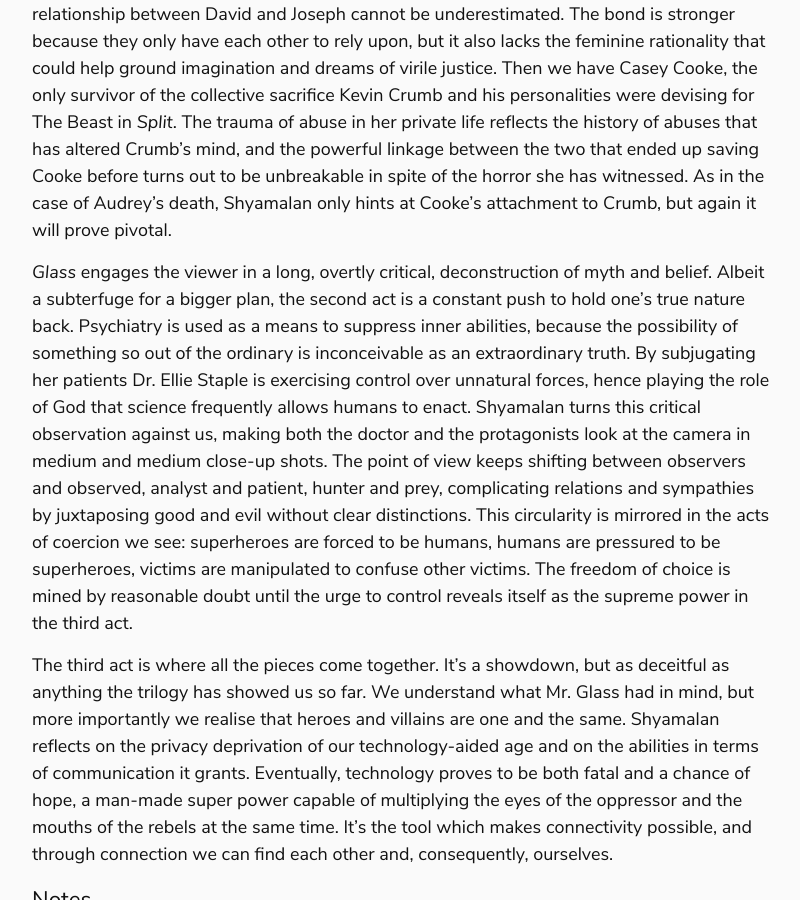
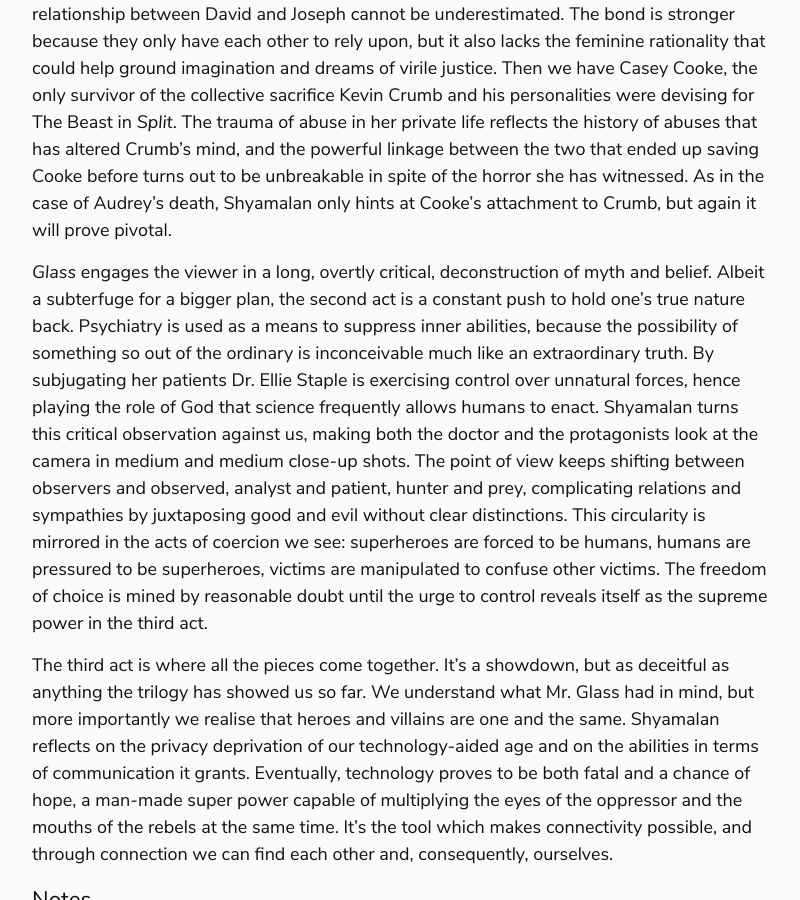
Before and after one commit to manuel-uberti/filmsinwords, a Jekyll site: the page built from _posts/2019-06-16-balance.md, in a window 1280 px wide and 900 px high, scrolled down 1658 px. Shown: the whole window, without its empty margins (238-1038 px from the left). Built offline with Jekyll 4.4.1, drawn with Linux system fonts in a browser that asks for light colours.

Commit message:
Fix wording

```diff
--- a/_posts/2019-06-16-balance.md
+++ b/_posts/2019-06-16-balance.md
@@ -65,13 +65,13 @@
 witnessed. As in the case of Audrey’s death, Shyamalan only hints at Cooke’s
 attachment to Crumb, but again it will prove pivotal.
 
-*Glass* engages the viewer in a long, overtly critical, deconstruction of myth
-and belief. Albeit a subterfuge for a bigger plan, the second act is a constant
-push to hold one’s true nature back. Psychiatry is used as a means to suppress
-inner abilities, because the possibility of something so out of the ordinary is
-inconceivable as an extraordinary truth. By subjugating her patients Dr. Ellie
-Staple is exercising control over unnatural forces, hence playing the role of
-God that science frequently allows humans to enact. Shyamalan turns this
+*Glass* engages the viewer in a long, overtly critical, deconstruction of myth and
+belief. Albeit a subterfuge for a bigger plan, the second act is a constant push
+to hold one’s true nature back. Psychiatry is used as a means to suppress inner
+abilities, because the possibility of something so out of the ordinary is
+inconceivable much like an extraordinary truth. By subjugating her patients Dr.
+Ellie Staple is exercising control over unnatural forces, hence playing the role
+of God that science frequently allows humans to enact. Shyamalan turns this
 critical observation against us, making both the doctor and the protagonists
 look at the camera in medium and medium close-up shots. The point of view keeps
 shifting between observers and observed, analyst and patient, hunter and prey,
```
